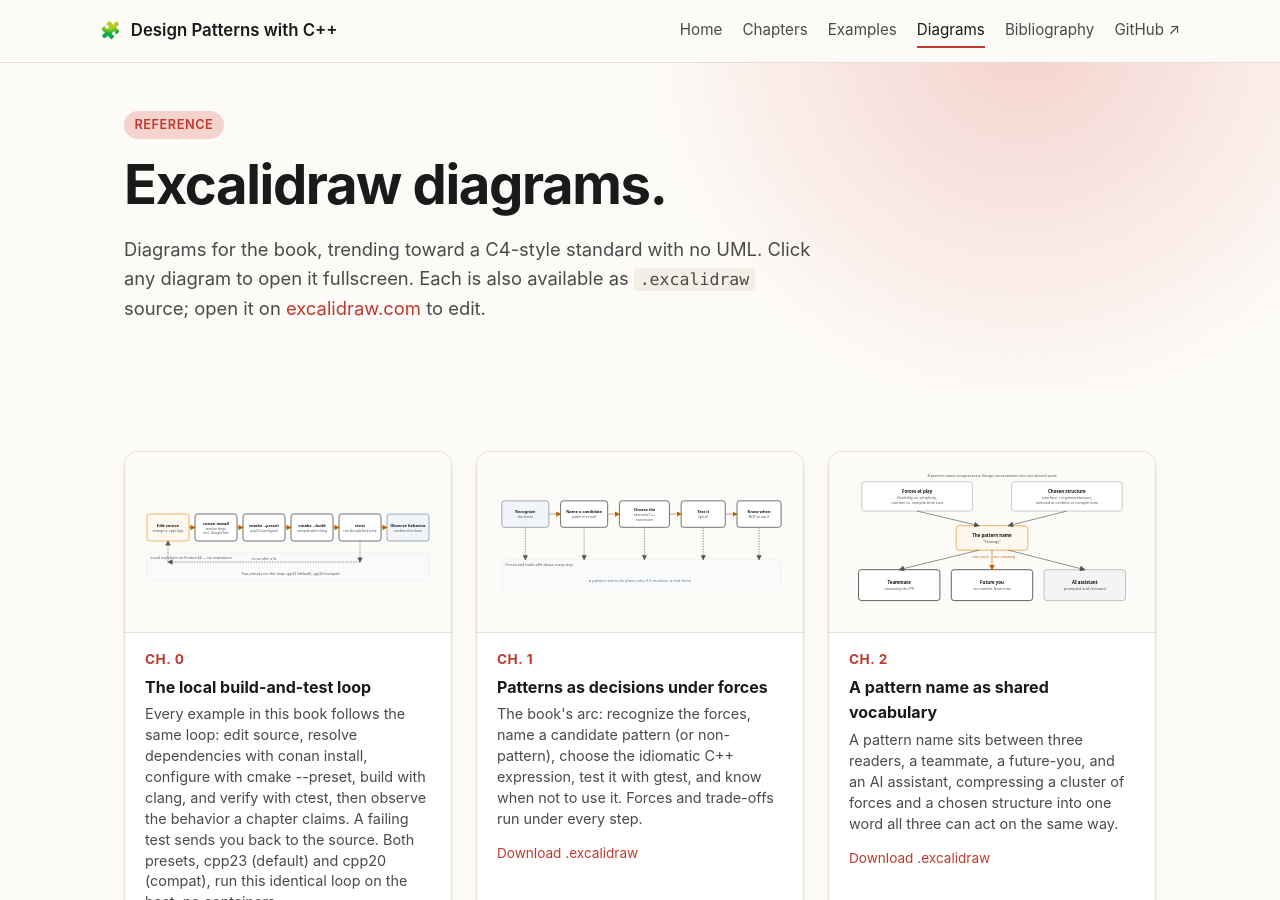
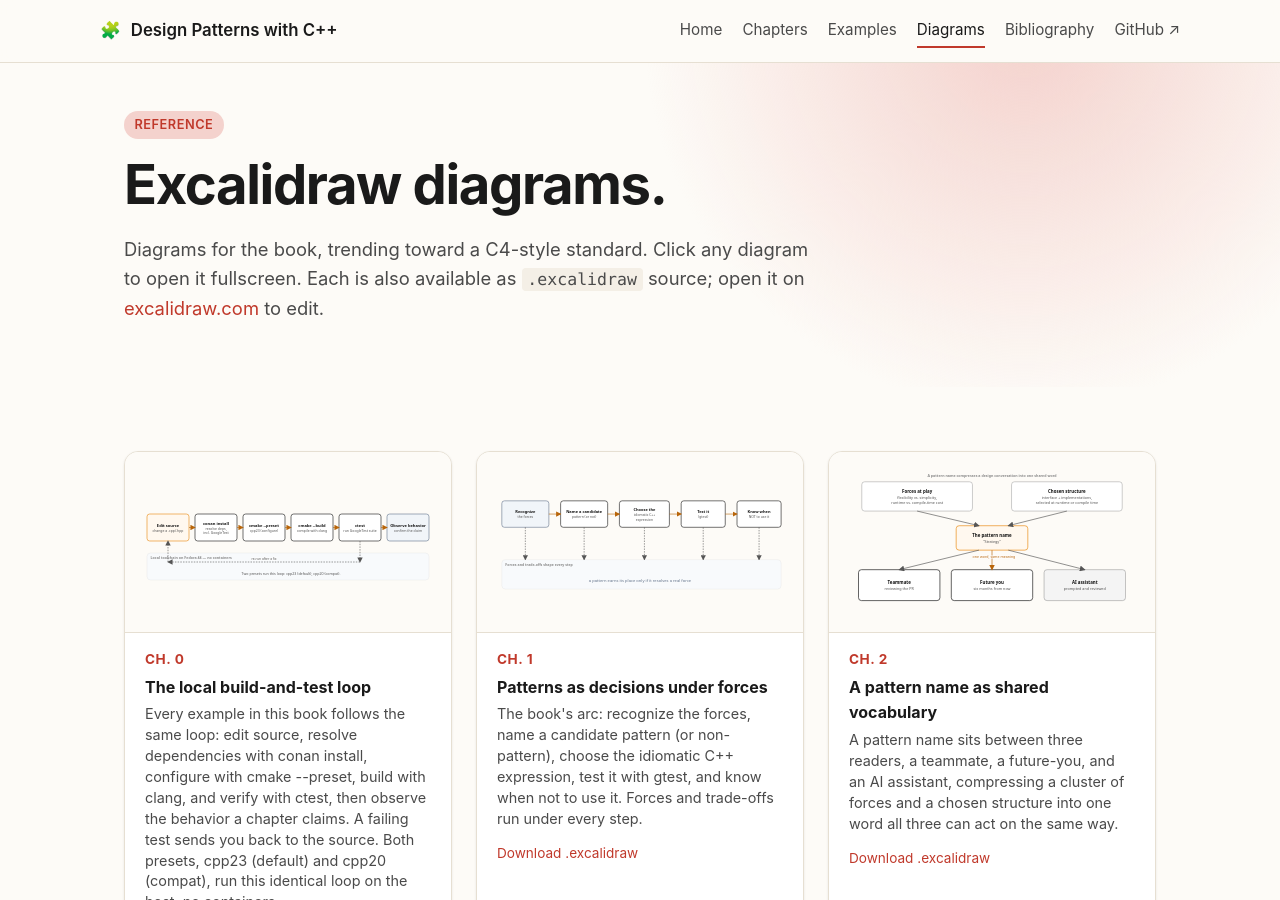
Before and after one commit to patterncatalyst/cpp-design-patterns, a Jekyll site: the page built from diagrams.html, in a window 1280 px wide and 900 px high. Built offline with Jekyll 4.4.1, drawn with Linux system fonts in a browser that asks for light colours.

Commit message:
docs: frame testing as GoogleTest suite (incl. gmock) and drop reader-facing "no UML"
GoogleTest/GoogleMock is the stated testing requirement; ctest is only CMake's
runner for the gtest binaries, not a separate framework. Reword CLAUDE.md,
_plans/r01-build-plan.md, and the front-page chip accordingly.

"No UML" is an internal authoring rule, not something readers need on the page.
Remove the front-page "No UML" chip and the diagrams-page "with no UML" clause,
keeping the C4-style mention.

```diff
--- a/diagrams.html
+++ b/diagrams.html
@@ -10,8 +10,8 @@
         <span class="hero__eyebrow">Reference</span>
         <h1>Excalidraw diagrams.</h1>
         <p class="hero__lead">
-            Diagrams for the book, trending toward a C4-style standard
-            with no UML. Click any diagram to open it fullscreen. Each is
+            Diagrams for the book, trending toward a C4-style standard.
+            Click any diagram to open it fullscreen. Each is
             also available as <code>.excalidraw</code> source; open it on
             <a href="https://excalidraw.com" rel="noopener">excalidraw.com</a>
             to edit.
--- a/index.html
+++ b/index.html
@@ -20,8 +20,7 @@
             <span class="chip">SOLID</span>
             <span class="chip">GoF patterns</span>
             <span class="chip">CMake / Conan</span>
-            <span class="chip">GoogleTest / CTest</span>
-            <span class="chip">No UML</span>
+            <span class="chip">GoogleTest</span>
         </div>
         <div class="hero__cta">
             <a class="btn btn--primary"
```
Also changed, not shown: CLAUDE.md (+4 -2 lines), _plans/r01-build-plan.md (+4 -2 lines).
